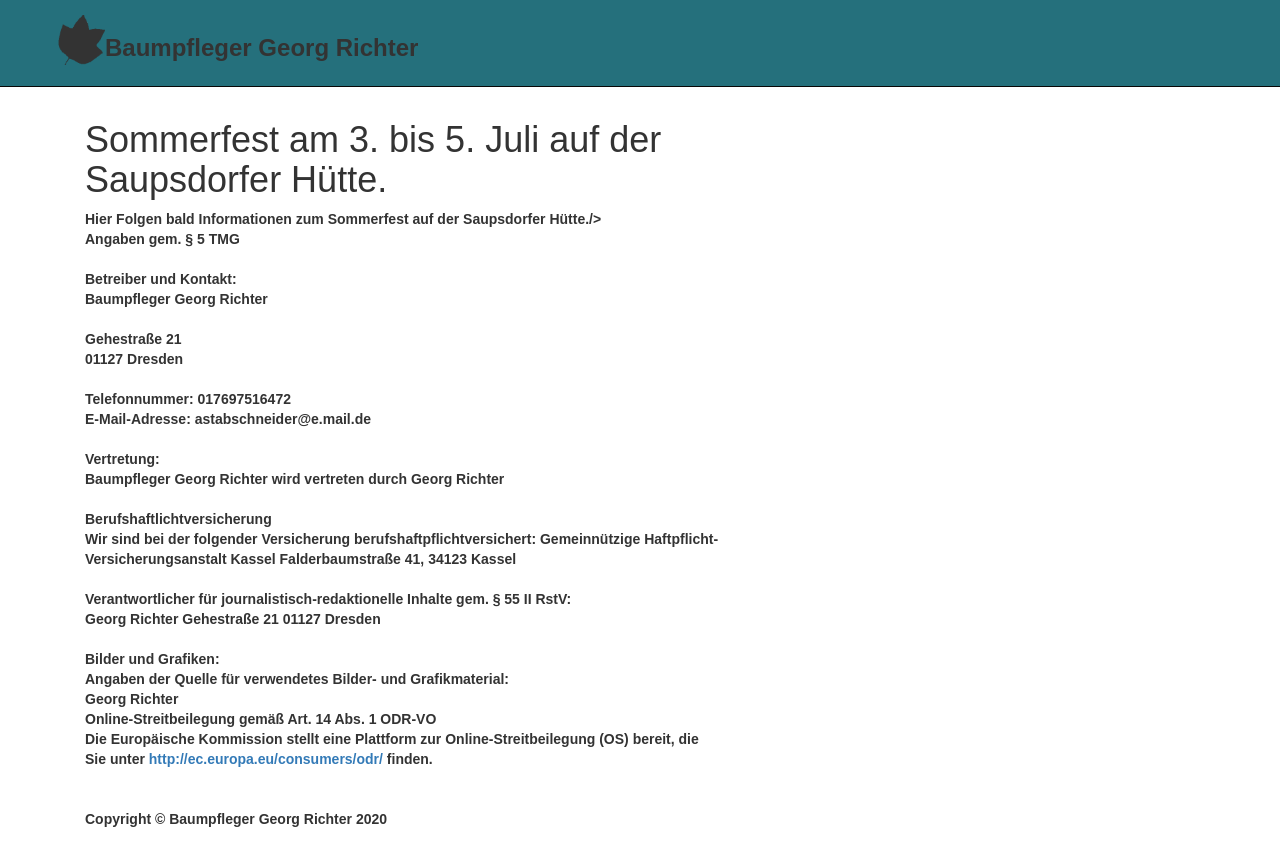
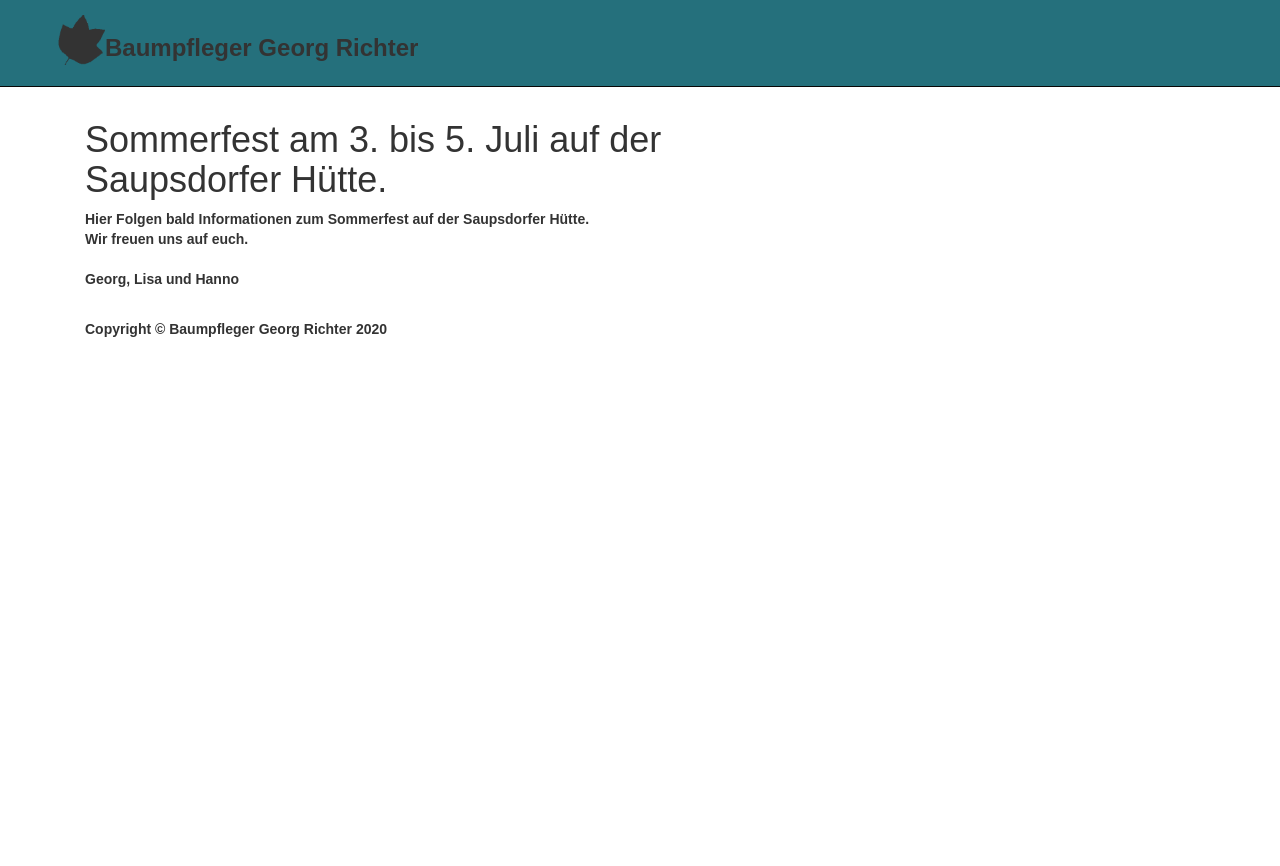
Before and after one commit to astabschneider/astabschneider.github.io, a Jekyll site: the page built from ja-sager_in/index.html, in a window 1280 px wide. Shown: the top 866 px of the page. Built offline with Jekyll 4.4.1, drawn with Linux system fonts in a browser that asks for light colours.

Commit message:
updated site

```diff
--- a/ja-sager_in/index.html
+++ b/ja-sager_in/index.html
@@ -11,6 +11,11 @@ layout: default
 </div>
 <!-- /.col-md-8 -->
 <div class="col-md-7">
-    <h1>Sommerfest am 3. bis 5. Juli auf der Saupsdorfer Hütte.</h1>Hier Folgen bald Informationen zum Sommerfest auf der Saupsdorfer Hütte./><br />Angaben gem. § 5 TMG<br/><br/><b>Betreiber und Kontakt:</b><br />Baumpfleger Georg Richter<br /><br />Gehestraße 21 <br />01127 Dresden<br /><br />Telefonnummer: 017697516472<br />E-Mail-Adresse: astabschneider@e.mail.de<br /><br /><b>Vertretung:</b><br />Baumpfleger Georg Richter wird vertreten durch Georg Richter<br /><br /><b>Berufshaftlichtversicherung</b><br /> Wir sind bei der folgender Versicherung berufshaftpflichtversichert: Gemeinnützige Haftpflicht-Versicherungsanstalt Kassel
-Falderbaumstraße 41, 34123 Kassel<br /><br /><b>Verantwortlicher für journalistisch-redaktionelle Inhalte gem. § 55 II RstV:</b><br />Georg Richter
-Gehestraße 21 01127 Dresden<br /><br /><b>Bilder und Grafiken:</b><br />Angaben der Quelle für verwendetes Bilder- und Grafikmaterial:<br />Georg Richter<p><b>Online-Streitbeilegung gemäß Art. 14 Abs. 1 ODR-VO</b><br/>Die Europäische Kommission stellt eine Plattform zur Online-Streitbeilegung (OS) bereit, die Sie unter <a href='http://ec.europa.eu/consumers/odr/'>http://ec.europa.eu/consumers/odr/</a> finden.</p>
+    <h1>Sommerfest am 3. bis 5. Juli auf der Saupsdorfer Hütte.</h1>
+
+
+
+
+Hier Folgen bald Informationen zum Sommerfest auf der Saupsdorfer Hütte.
+<br />Wir freuen uns auf euch.<br/>
+<br/><b>Georg, Lisa und Hanno</b>
--- a/sitemap.xml
+++ b/sitemap.xml
@@ -16,9 +16,4 @@
   <lastmod>2017-07-26T16:57:27+00:00</lastmod>
   <changefreq>monthly</changefreq>
 </url>
-<url>
-  <loc>http://astabschneider.de/ja-sager_in/</loc>
-  <lastmod>2017-07-26T16:57:27+00:00</lastmod>
-  <changefreq>monthly</changefreq>
-</url>
 </urlset>
```
